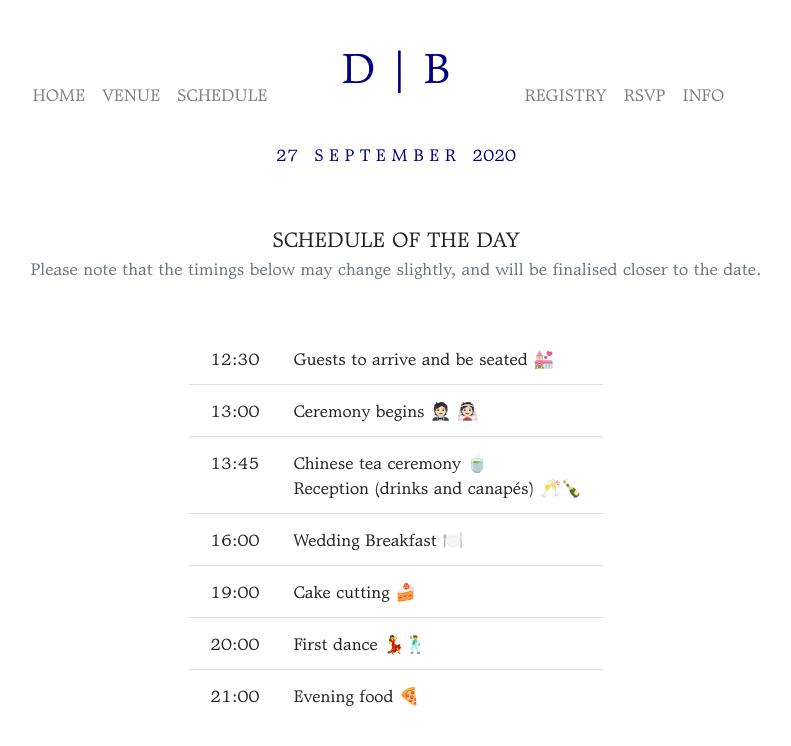
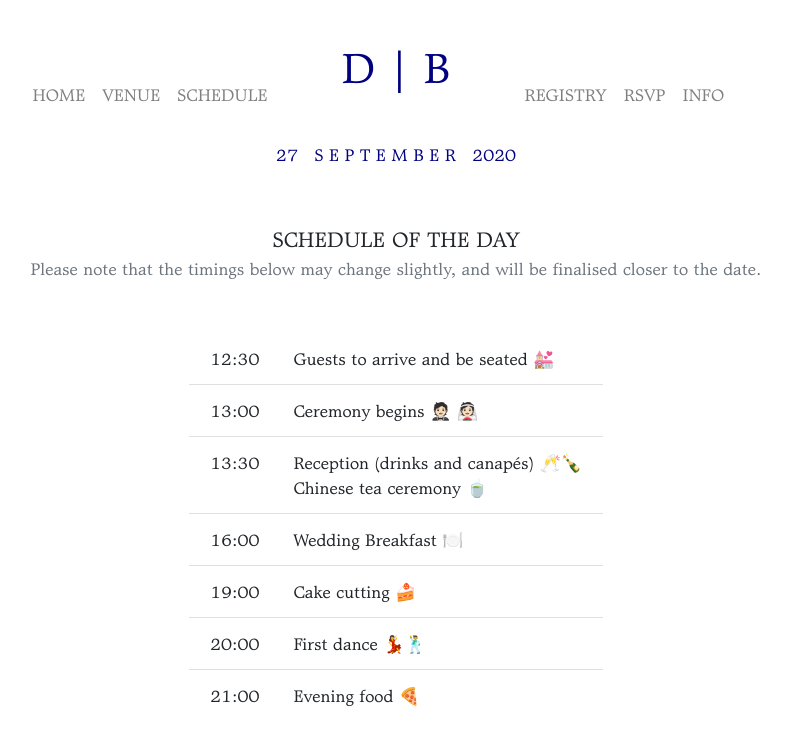
Before and after one commit to spicalous/dcbl, a Jekyll site: the page built from schedule.html, in a window 1280 px wide. Shown: the top 746 px of the page, without its empty margins (244-1035 px from the left). Built offline with Jekyll 4.4.1, drawn with Linux system fonts in a browser that asks for light colours.

Commit message:
amend schedule

```diff
--- a/schedule.html
+++ b/schedule.html
@@ -22,10 +22,10 @@ title: SCHEDULE | DCBL Wedding
             <span class="pl-3">Ceremony begins 🤵🏻 👰🏻</span>
           </li>
           <li class="list-group-item d-flex">
-            <span class="pr-3">13:45</span>
+            <span class="pr-3">13:30</span>
             <span class="pl-3">
-              Chinese tea ceremony 🍵<br>
-              Reception (drinks and canapés) 🥂🍾
+              Reception (drinks and canapés) 🥂🍾<br>
+              Chinese tea ceremony 🍵
             </span>
           </li>
           <li class="list-group-item d-flex">
```
